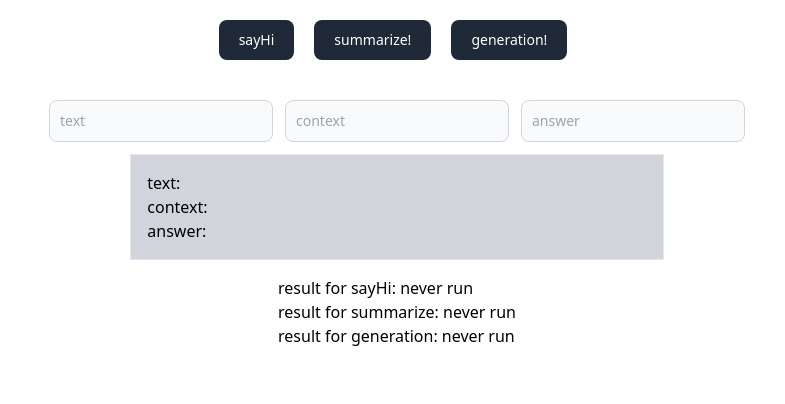
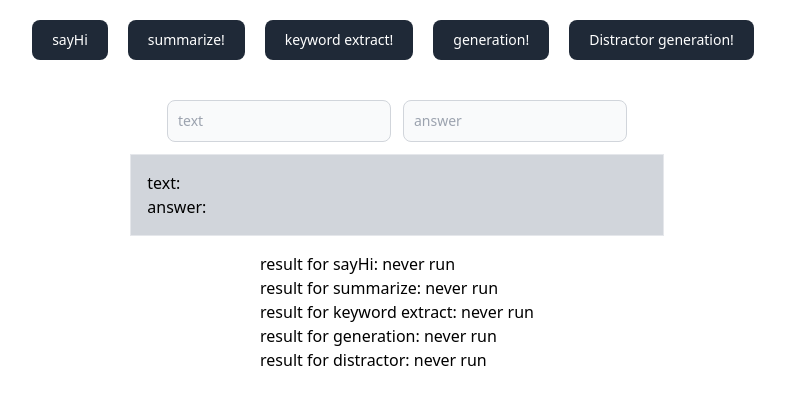
Before and after one commit to CITE3-junseokkim00/web, a Next.js app in the folder client/: page / in a window 1280 px wide. Shown: the top 404 px of the page, without its empty margins (243-1028 px from the left). Built offline with nearby package versions, Linux system fonts and the light colour scheme.

Commit message:
update function

```diff
--- a/client/pages/index.js
+++ b/client/pages/index.js
@@ -4,13 +4,18 @@ function index() {
 
   const [sayhiResult, setSayhiResult] = useState("never run")
   const [summarizeResult, setSummarizeResult] = useState("never run")
+  const [extractResult, setExtractResult] = useState("never run")
   const [generationResult, setGenerationResult] = useState("never run")
+  const [distractorResult, setDistractorResult] = useState("never run")
+
 
   const sayHi = () => {
     fetch(`http://127.0.0.1:8080/api`).then(
       (response) => response.json()
     ).then(
-      (data) => { setSayhiResult(data.Hello) }
+      (data) => {
+        setSayhiResult(data.Hello)
+      }
     )
   }
   const summarize = (text) => {
@@ -23,26 +28,40 @@ function index() {
     )
   }
 
+  const keyExtraction = (text) => {
+    fetch(`http://127.0.0.1:8080/api/extract/${text.text}`).then(
+      (response) => response.json()
+    ).then(
+      (data) => {
+        setExtractResult(data['response'])
+      }
+    )
+  }
+
   const generation = (text, answer) => {
-    fetch(`http://127.0.0.1:8080/api/generation/${text.text}/${answer.text}`).then(
+    fetch(`http://127.0.0.1:8080/api/generation/${text.text}/${answer.answer}`).then(
       (response) => response.json()
     ).then(
       (data) => {
         setGenerationResult(data['0'].generated_text)
-        console.log(data)
       }
     )
   }
+
+
+  const distractor = (text, answer) => {
+    fetch(`http://127.0.0.1:8080/api/distractors/${text.text}/${answer.answer}`).then(
+      (response) => response.json()
+    ).then(
+      (data) => {
+        setDistractorResult(data['response'])
+      }
+    )
+  }
+
+
   const [text, setText] = useState("");
-  const [context, setContext] = useState("");
   const [answer, setAnswer] = useState("");
-
-  const sampleSummarization = "양자역학은 분자, 원자, 전자, 소립자 등 미시적인 계의 현상을 다루는 즉, 작은 크기를 갖는 계의 현상을 연구하는 물리학의 분야입니다. 또는 아원자 입자 및 입자 집단을 다루는 현대 물리학의 기초 이론입니다. 아무리 기이하고 터무니없는 사건이라 해도, 발생 확률이 0이 아닌 이상 반드시 일어난다는 물리학적 아이디어에 기초합니다. 양자역학의 양자는 물리량에 기본 단위가 있으며, 그 기본 단위에 정수배만 존재한다는 뜻을 담고 있습니다. \
-  현대 물리학의 기초인 양자역학은 컴퓨터의 주요 부품인 반도체의 원리를 설명해 주고, \"물질의 운동이 본질적으로 비결정론적인가?\" 라는 의문을 제기하며 과학기술, 철학, 문학, 예술 등 다방면에 중요한 영향을 미쳐 20세기 과학사에서 빼놓을 수 없는 중요한 이론으로 평가되고 있습니다.\
-  19세기 중반까지의 실험은 뉴턴의 고전역학으로 설명할 수 있었습니다. 그러나, 19세기 후반부터 20세기 초반까지 이루어진 전자, 양성자, 중성자 등의 아원자 입자와 관련된 실험들의 결과는 고전역학으로 설명을 시도할 경우 모순이 발생하여 이를 해결하기 위한 새로운 역학 체계가 필요하게 되었습니다. \
-  이 양자역학은 플랑크의 양자 가설을 계기로 하여 슈뢰딩거, 하이젠베르크, 디랙 등에 의해 만들어진 전적으로 20세기에 이루어진 학문입니다. 양자역학에서 플랑크 상수를 0으로 극한을 취하면 양자역학이 고전역학으로 수렴하는데, 이를 대응 원리라고 합니다."
-  const sampleContext = ""
-  const sampleAnswer = ""
 
   return (
     <div class='w-full flex flex-col justify-center items-center'>
@@ -50,23 +69,26 @@ function index() {
         <div class='flex justify-center m-2 border-solid p-3 gap-3'>
           <button type='button' onClick={() => sayHi()} class="text-white bg-gray-800 hover:bg-gray-900 focus:outline-none focus:ring-4 focus:ring-gray-300 font-medium rounded-lg text-sm px-5 py-2.5 me-2 mb-2 dark:bg-gray-800 dark:hover:bg-gray-700 dark:focus:ring-gray-700 dark:border-gray-700">sayHi</button>
           <button type='button' onClick={() => summarize({text})} class="text-white bg-gray-800 hover:bg-gray-900 focus:outline-none focus:ring-4 focus:ring-gray-300 font-medium rounded-lg text-sm px-5 py-2.5 me-2 mb-2 dark:bg-gray-800 dark:hover:bg-gray-700 dark:focus:ring-gray-700 dark:border-gray-700">summarize!</button>
-          <button type='button' onClick={() => generation({context},{answer})} class="text-white bg-gray-800 hover:bg-gray-900 focus:outline-none focus:ring-4 focus:ring-gray-300 font-medium rounded-lg text-sm px-5 py-2.5 me-2 mb-2 dark:bg-gray-800 dark:hover:bg-gray-700 dark:focus:ring-gray-700 dark:border-gray-700">generation!</button>
+          <button type='button' onClick={() => keyExtraction({text})} class="text-white bg-gray-800 hover:bg-gray-900 focus:outline-none focus:ring-4 focus:ring-gray-300 font-medium rounded-lg text-sm px-5 py-2.5 me-2 mb-2 dark:bg-gray-800 dark:hover:bg-gray-700 dark:focus:ring-gray-700 dark:border-gray-700">keyword extract!</button>
+          <button type='button' onClick={() => generation({text},{answer})} class="text-white bg-gray-800 hover:bg-gray-900 focus:outline-none focus:ring-4 focus:ring-gray-300 font-medium rounded-lg text-sm px-5 py-2.5 me-2 mb-2 dark:bg-gray-800 dark:hover:bg-gray-700 dark:focus:ring-gray-700 dark:border-gray-700">generation!</button>
+          <button type='button' onClick={() => distractor({text},{answer})} class="text-white bg-gray-800 hover:bg-gray-900 focus:outline-none focus:ring-4 focus:ring-gray-300 font-medium rounded-lg text-sm px-5 py-2.5 me-2 mb-2 dark:bg-gray-800 dark:hover:bg-gray-700 dark:focus:ring-gray-700 dark:border-gray-700">Distractor generation!</button>
         </div>
         <div class='flex justify-center gap-3 p-3'>
           <input type='text' onChange={(e) => setText(e.target.value)} value={text} class="bg-gray-50 border border-gray-300 text-gray-900 text-sm rounded-lg focus:ring-blue-500 focus:border-blue-500 block  p-2.5 dark:bg-gray-700 dark:border-gray-600 dark:placeholder-gray-400 dark:text-white dark:focus:ring-blue-500 dark:focus:border-blue-500" placeholder='text' required/>
-          <input type='text' onChange={(e) => setContext(e.target.value)} value={context} class="bg-gray-50 border border-gray-300 text-gray-900 text-sm rounded-lg focus:ring-blue-500 focus:border-blue-500 block  p-2.5 dark:bg-gray-700 dark:border-gray-600 dark:placeholder-gray-400 dark:text-white dark:focus:ring-blue-500 dark:focus:border-blue-500" placeholder='context' required/>
           <input type='text' onChange={(e) => setAnswer(e.target.value)} value={answer} class="bg-gray-50 border border-gray-300 text-gray-900 text-sm rounded-lg focus:ring-blue-500 focus:border-blue-500 block p-2.5 dark:bg-gray-700 dark:border-gray-600 dark:placeholder-gray-400 dark:text-white dark:focus:ring-blue-500 dark:focus:border-blue-500" placeholder='answer' required/>
         </div>
       </div>
       <div class='bg-gray-300 border flex-col p-4 w-5/12'>
         <h3>text: {text}</h3>
-        <h3>context: {context}</h3>
         <h3>answer: {answer}</h3>
       </div>
       <div class= 'p-4 flex-col gap-3'>
         <h3>result for sayHi: {sayhiResult}</h3>
         <h3>result for summarize: {summarizeResult}</h3>
+        <h3>result for keyword extract: {extractResult} </h3>
         <h3>result for generation: {generationResult}</h3>
+        <h3>result for distractor: {distractorResult}</h3>
+
       </div>
     </div>
   )
```
